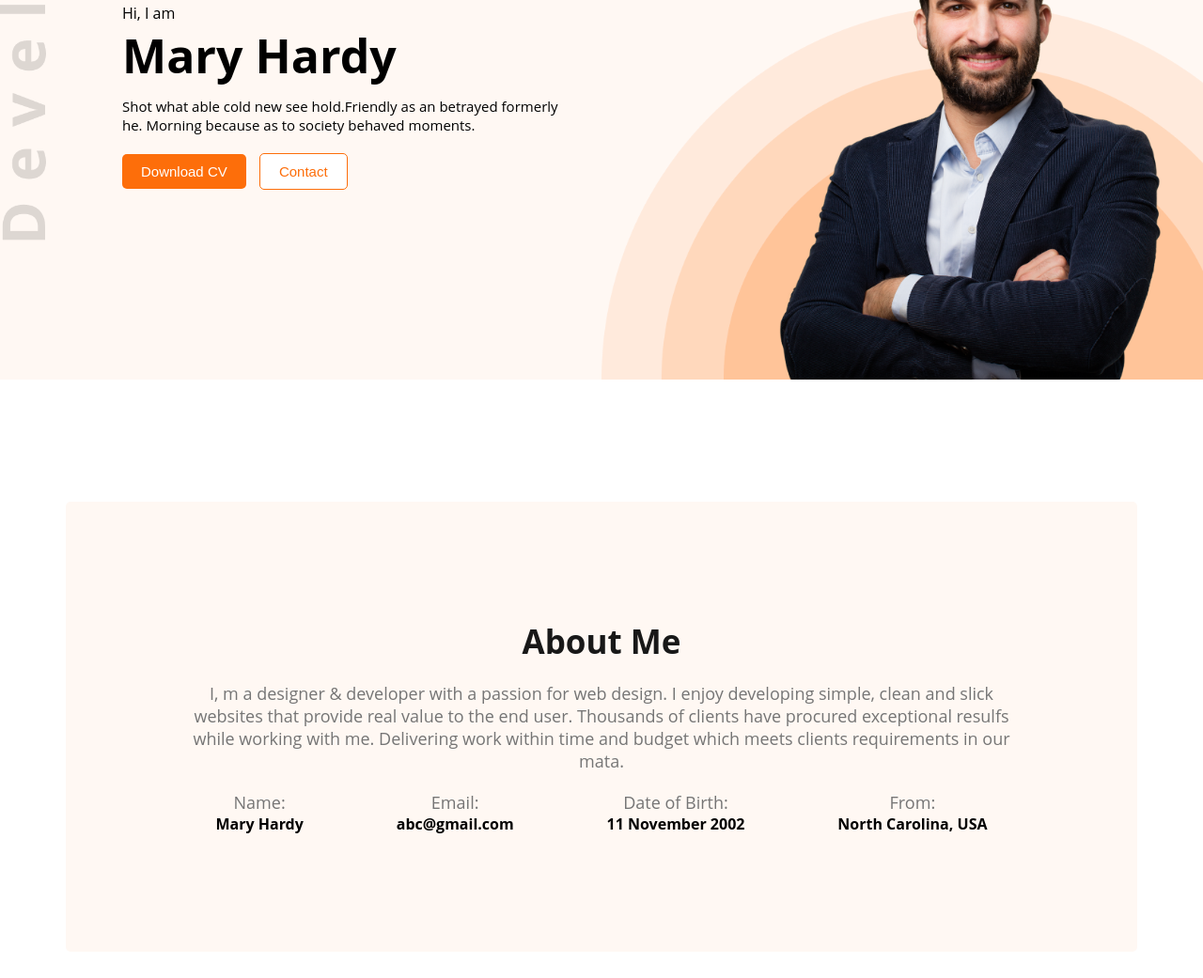
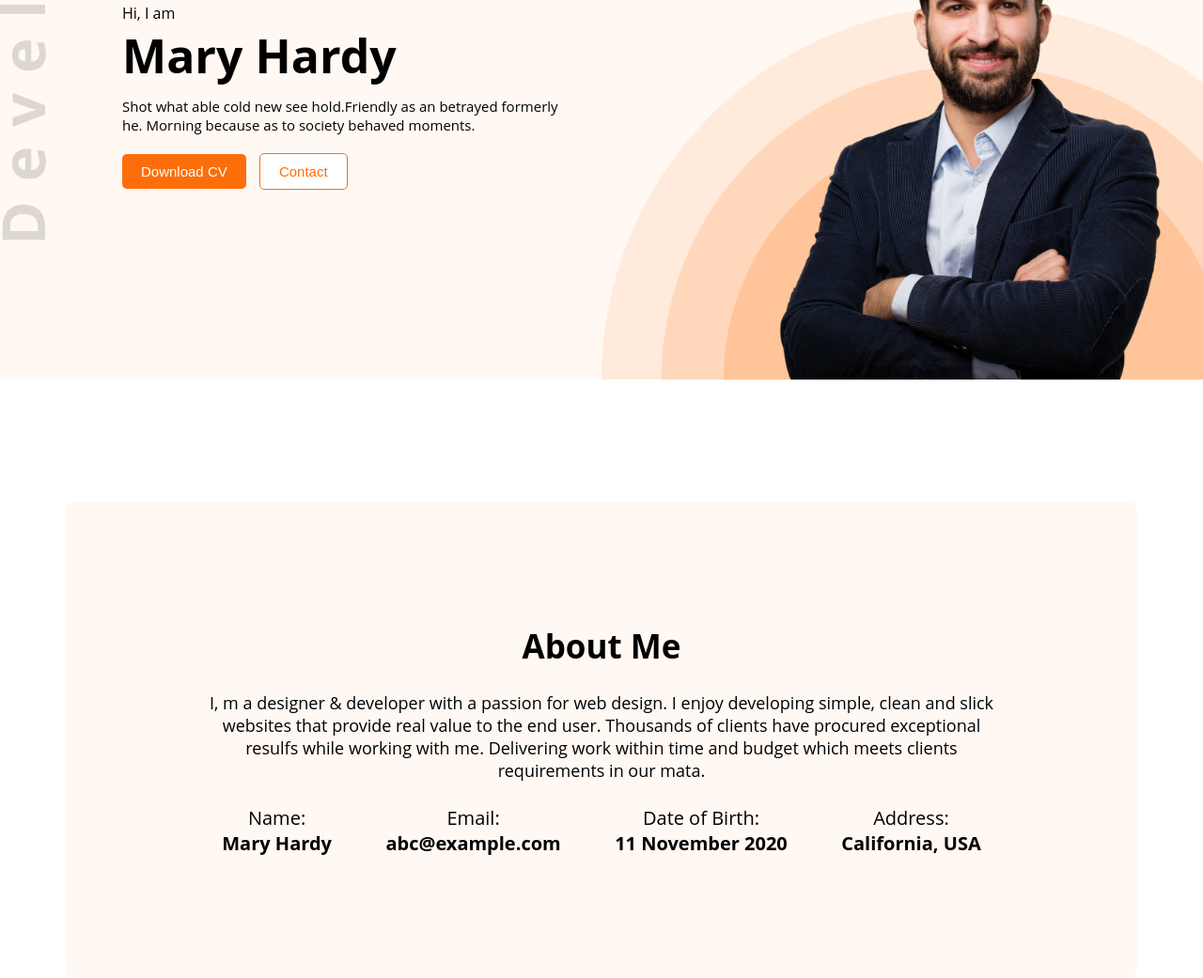
Before and after one commit to ignatius90/resume-portfolio-site, a plain HTML site: page content_html/index.html in a window 1280 px wide. Shown: the part 228-1269 px from the top of the page at 94% size. Before the commit the page ends 1241 px from the top, so only its background shows below. Drawn offline with Linux system fonts and the light colour scheme.

Commit message:
about section modified

```diff
--- a/Style/poftfolio.css
+++ b/Style/poftfolio.css
@@ -103,40 +103,34 @@ main{
   height: 288px;
   margin: 130px auto;
 }
-.about-section{
-  padding: 5px;
+
+
+.about-parent{
+  max-width: 1140px;
   background: #FFF8F3;
-  border-radius: 5px;
+  text-align: center;
+  padding: 130px 150px;
+  border-radius: 10px;
 }
-.name-address-details{
+
+.about-title{
+  font-size: 35px;
+  margin-bottom: 25px;
+}
+.about-description{
+  text-align: center;
+  font-size: 18px;
+  margin-bottom: 25px;
+}
+
+.name-email-birth{
   display: flex;
-  gap: 30px;
+  font-size: 20px;
+  font-weight: bold;
+  gap: 25px;
   justify-content: space-around;
 }
 
-.about-description{
-  text-align: center;
-  margin: 100px 100px;
-  padding: 20px;
-  align-items: center;
+.name-email-birth-child{
+  font-weight: normal;
 }
-
-.about-description h2{
-  margin-bottom: 20px;
-  font-size: 35px;
-  color: #181818;
-}
-
-.description-para{
-  margin-bottom: 20px;
-  color: #757575;
-  font-size: 18px;
-}
-.name-bold{
-  font-weight: bold;
-}
-
-.bottom-title-color{
-  font-size: 18px;
-  color: #757575;
-}
--- a/content_html/index.html
+++ b/content_html/index.html
@@ -34,7 +34,7 @@
   </header>
 
   <main>
-    <section class="about-section">
+    <!-- <section class="about-section">
       <div class="about-description">
         <h2>About Me</h2>
         <p class="description-para">I, m a designer & developer with a passion for web design. I enjoy developing
@@ -63,8 +63,33 @@
           </div>
         </div>
       </div>
-
-    </section>
+    </section> -->
+    <div class="about-parent">
+      <h3 class="about-title">About Me</h3>
+      <p class="about-description">I, m a designer & developer with a passion for web design. I enjoy developing simple,
+        clean and slick websites that
+        provide real value to the end user. Thousands of clients have procured exceptional resulfs while working with
+        me.
+        Delivering work within time and budget which meets clients requirements in our mata.</p>
+      <div class="name-email-birth">
+        <div>
+          <p class="name-email-birth-child">Name:</p>
+          <p>Mary Hardy</p>
+        </div>
+        <div>
+          <p class="name-email-birth-child">Email:</p>
+          <p>abc@example.com</p>
+        </div>
+        <div>
+          <p class="name-email-birth-child">Date of Birth:</p>
+          <p>11 November 2020</p>
+        </div>
+        <div>
+          <p class="name-email-birth-child">Address:</p>
+          <p>California, USA</p>
+        </div>
+      </div>
+    </div>
   </main>
 
   <footer>
```
